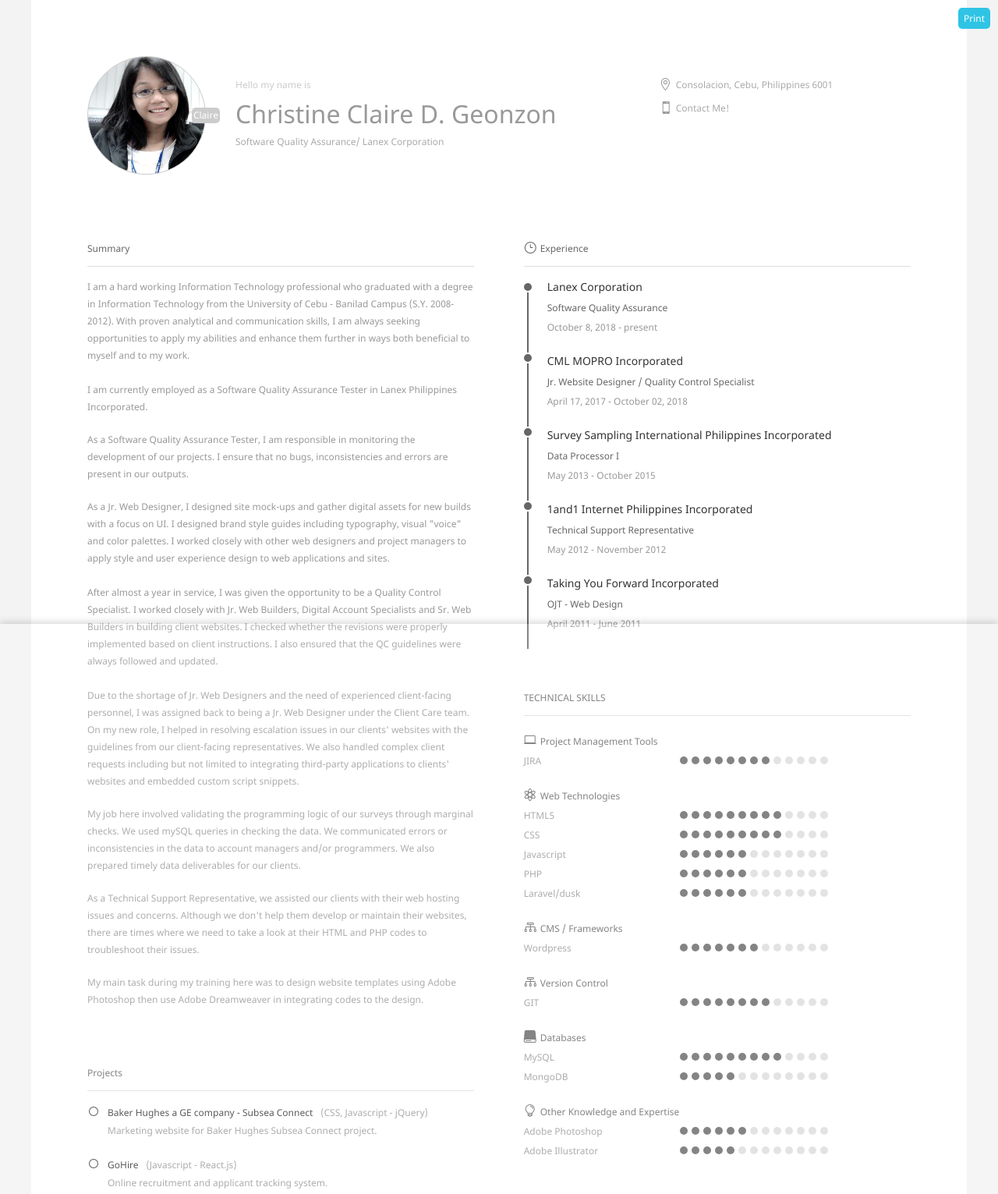
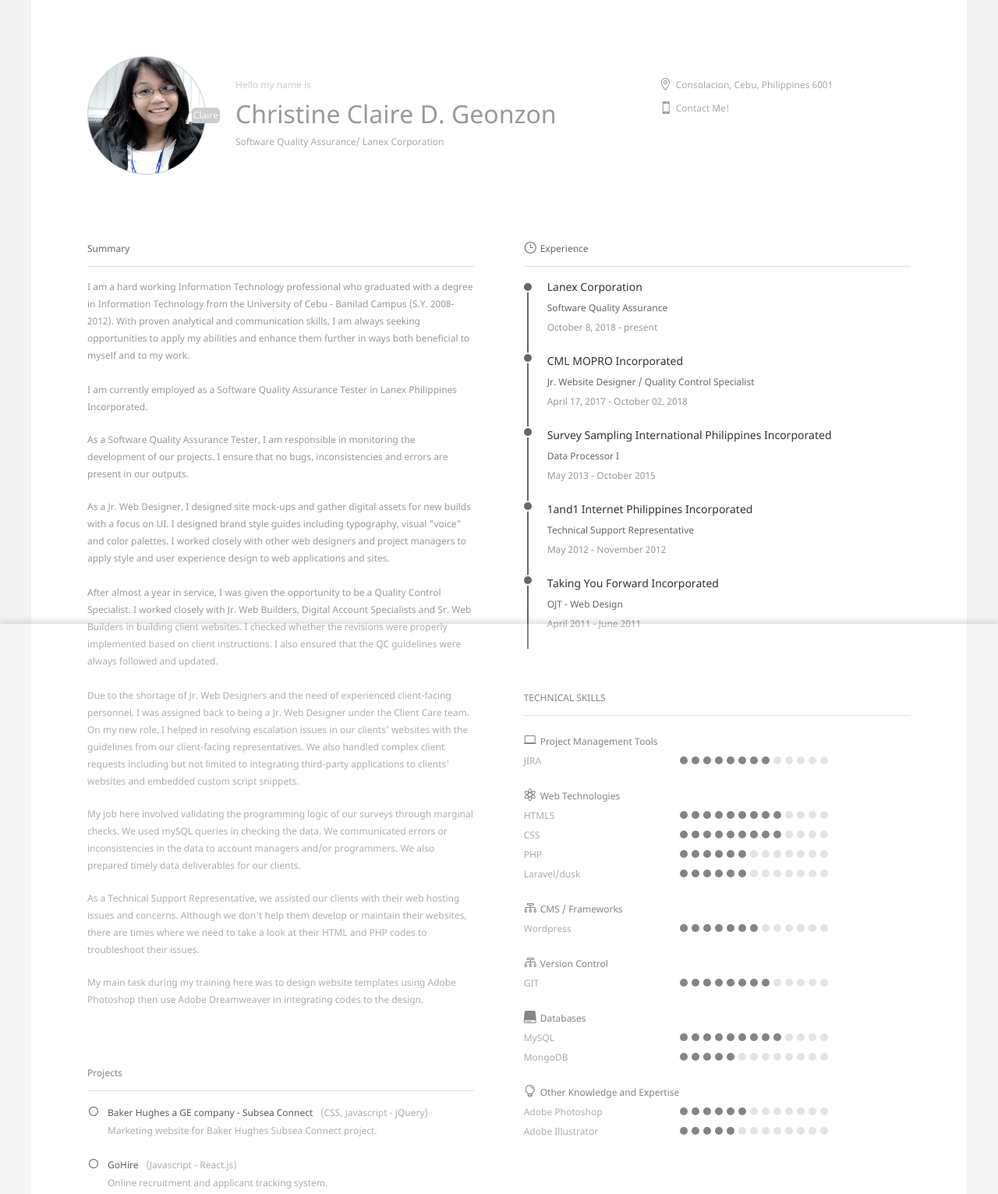
Before and after one commit to ChristineGeonzon/cgeonzon, a plain HTML site: page index.html in a window 1280 px wide. Shown: the top 1531 px of the page at 78% size. Drawn offline with Linux system fonts and the light colour scheme.

Commit message:
Omitted Print button and Javascript tech

```diff
--- a/index.html
+++ b/index.html
@@ -29,7 +29,7 @@
     </head>
     <body>
         <!--print button-->
-        <a href="javascript:;" class="r5 button_print btn_green">Print</a>
+<!--         <a href="javascript:;" class="r5 button_print btn_green">Print</a> -->
 
         <div class="main">
             <div class="content">
@@ -382,7 +382,7 @@
                                 <em></em>
                             </dd>
                         </dl>
-                        <dl class="clearfix">
+<!--                         <dl class="clearfix">
                             <dt>Javascript</dt>
                             <dd>
                                 <b></b>
@@ -399,7 +399,7 @@
                                 <em></em>
                                 <em></em>
                             </dd>
-                        </dl>
+                        </dl> -->
                         <dl class="clearfix">
                             <dt>PHP</dt>
                             <dd>
```
